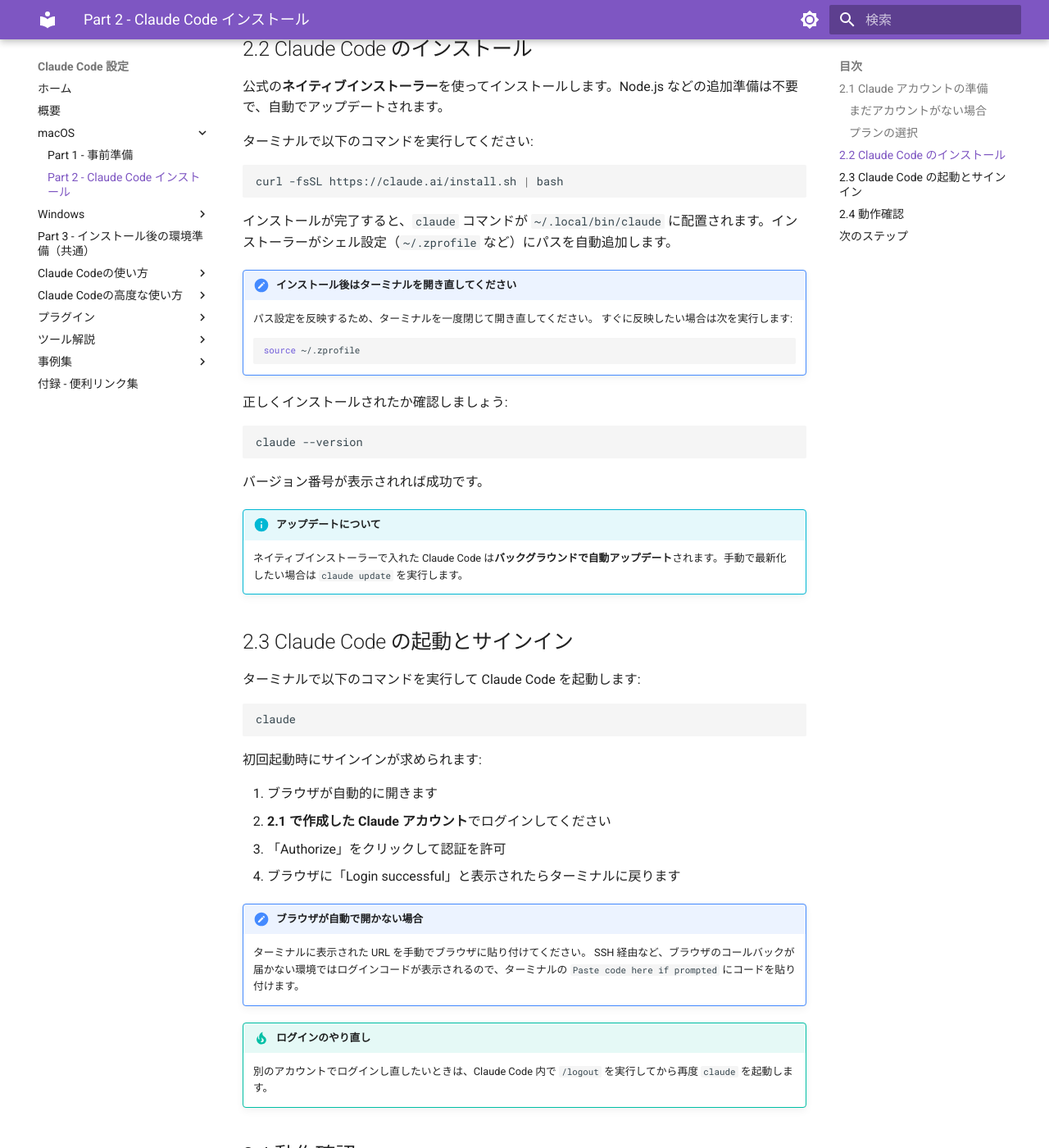
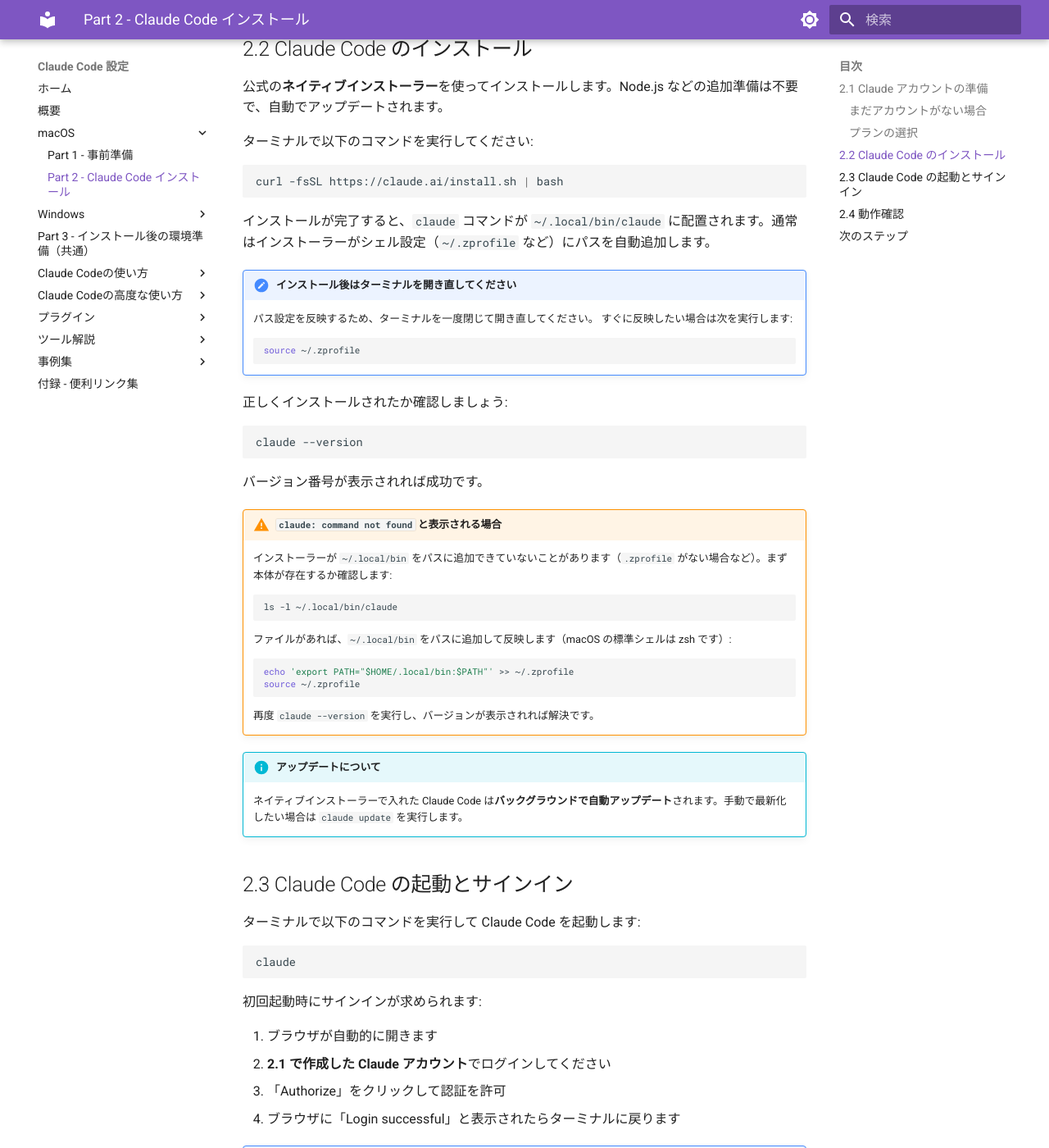
Before and after one commit to hdknr/claude-code-setup, an MkDocs documentation site: the page built from docs/macos/part2-installation.md, in a window 1280 px wide and 1400 px high, scrolled down 954 px. Shown: the whole window at 82% size. Built offline with MkDocs 1.6.1 and Material for MkDocs 9.7.7, drawn with Linux system fonts in a browser that asks for light colours.

Commit message:
macOS インストール手順に PATH 未追加時の対処を追記
ネイティブインストーラーが ~/.local/bin を .zprofile に
自動追加できないケース（.zprofile がない等）があり、その場合に
claude が起動しない。本体の存在確認と手動での PATH 追加手順を
warning として追記。

Co-Authored-By: Claude Opus 4.8 (1M context) <noreply@anthropic.com>

````diff
--- a/docs/macos/part2-installation.md
+++ b/docs/macos/part2-installation.md
@@ -36,7 +36,7 @@ Claude Code を使うには、以下のいずれかが必要です（**無料の
 curl -fsSL https://claude.ai/install.sh | bash
 ```
 
-インストールが完了すると、`claude` コマンドが `~/.local/bin/claude` に配置されます。インストーラーがシェル設定（`~/.zprofile` など）にパスを自動追加します。
+インストールが完了すると、`claude` コマンドが `~/.local/bin/claude` に配置されます。通常はインストーラーがシェル設定（`~/.zprofile` など）にパスを自動追加します。
 
 !!! note "インストール後はターミナルを開き直してください"
     パス設定を反映するため、ターミナルを一度閉じて開き直してください。
@@ -52,6 +52,22 @@ claude --version
 ```
 
 バージョン番号が表示されれば成功です。
+
+!!! warning "`claude: command not found` と表示される場合"
+    インストーラーが `~/.local/bin` をパスに追加できていないことがあります（`.zprofile` がない場合など）。まず本体が存在するか確認します:
+
+    ```bash
+    ls -l ~/.local/bin/claude
+    ```
+
+    ファイルがあれば、`~/.local/bin` をパスに追加して反映します（macOS の標準シェルは zsh です）:
+
+    ```bash
+    echo 'export PATH="$HOME/.local/bin:$PATH"' >> ~/.zprofile
+    source ~/.zprofile
+    ```
+
+    再度 `claude --version` を実行し、バージョンが表示されれば解決です。
 
 !!! info "アップデートについて"
     ネイティブインストーラーで入れた Claude Code は**バックグラウンドで自動アップデート**されます。手動で最新化したい場合は `claude update` を実行します。
````
